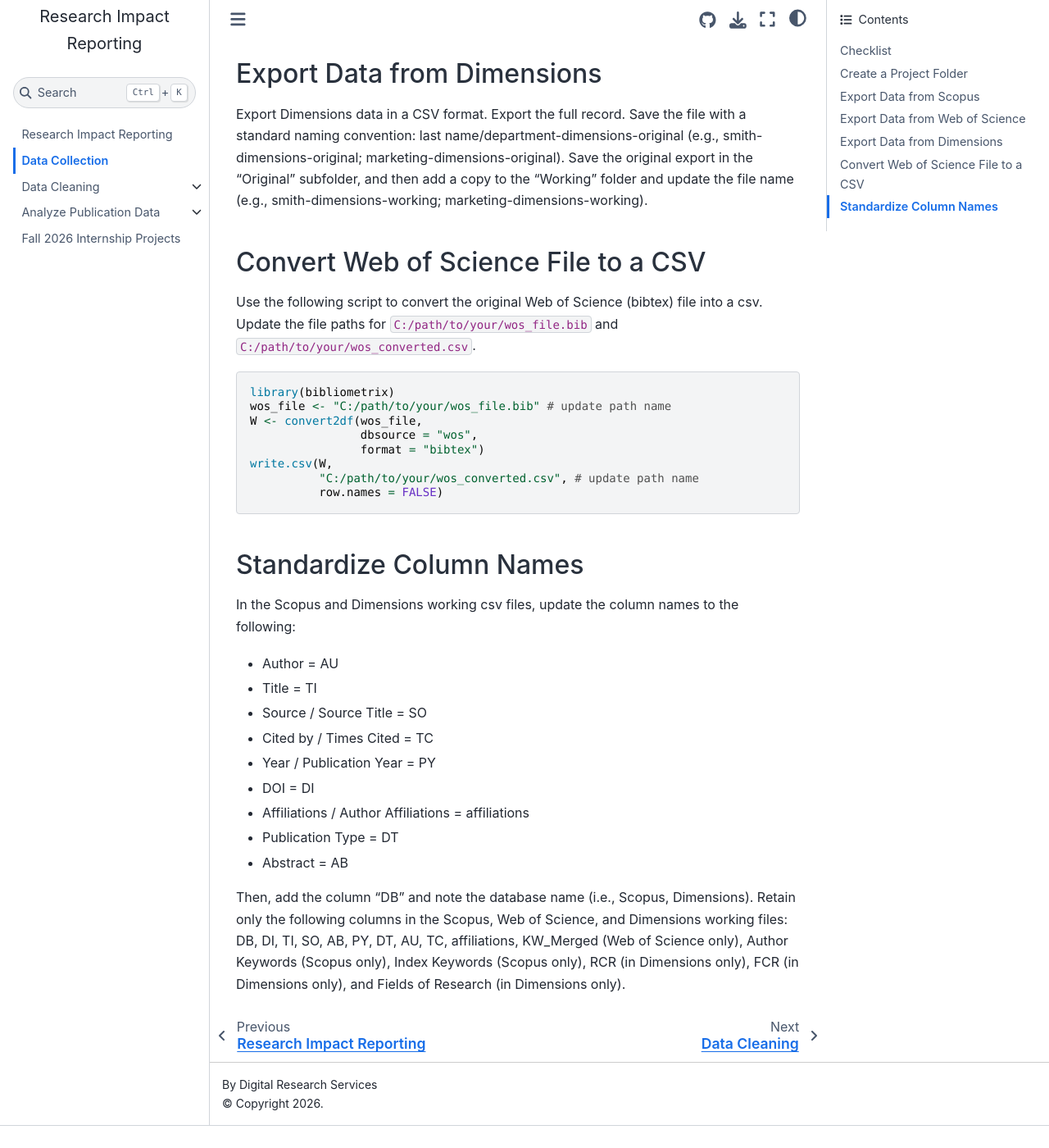
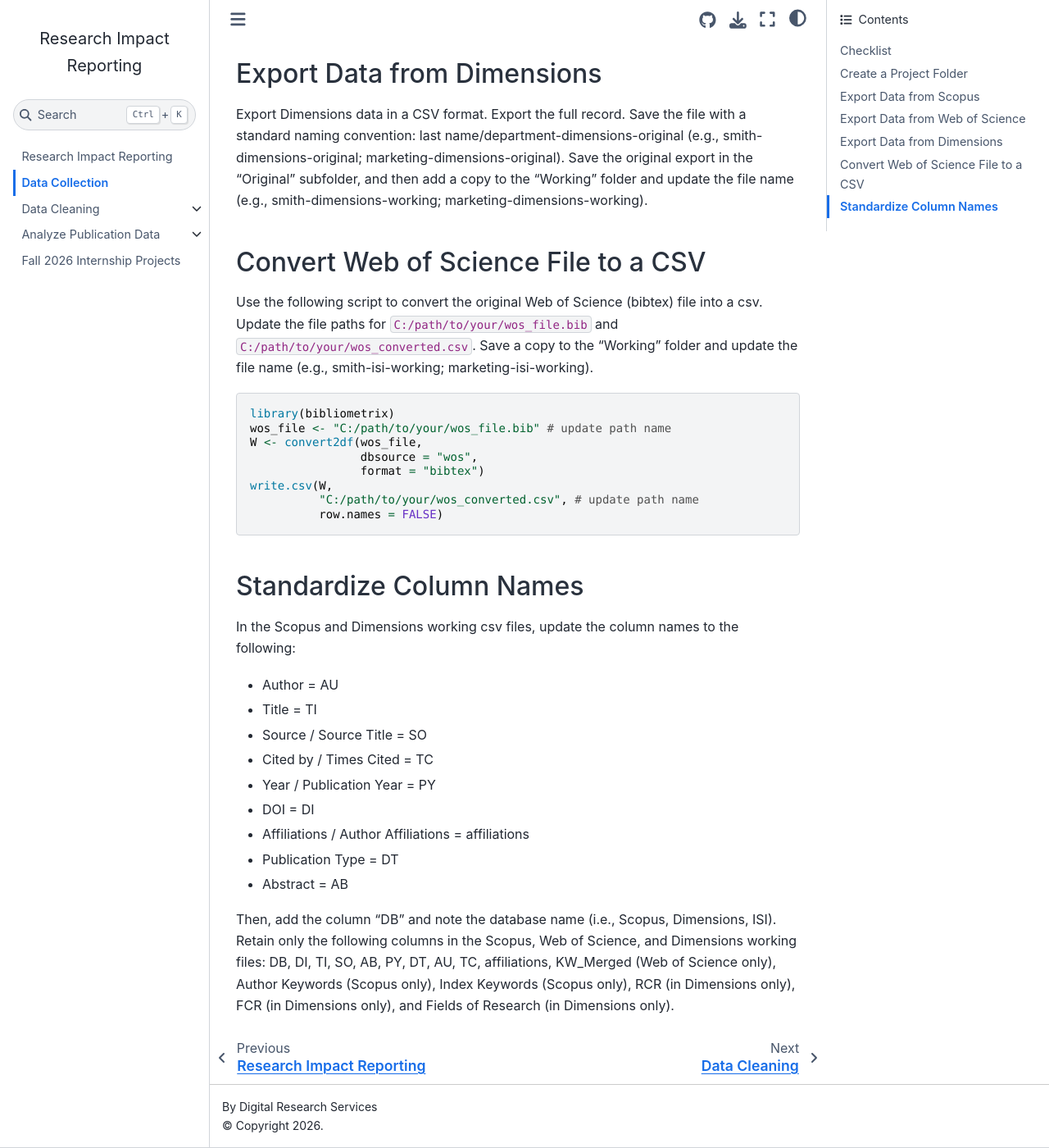
Before and after one commit to vvlooking/research-impact, a Jupyter Book: the page built from website/data-collection.md, in a window 1280 px wide and 1400 px high, scrolled down 1028 px. Shown: the whole window at 82% size. Built offline with Jupyter Book 1.0.4 settings and Sphinx 7.4.7 and the Sphinx Book theme 1.1.4, drawn with Linux system fonts in a browser that asks for light colours; before the commit the page ends 2401 px from its top, so only the background shows below that.

Commit message:
Revise data export and conversion instructions
Updated instructions for converting Web of Science files and standardized column names to include ISI.

````diff
--- a/website/data-collection.md
+++ b/website/data-collection.md
@@ -22,7 +22,8 @@
 Export Dimensions data in a CSV format. Export the full record. Save the file with a standard naming convention: last name/department-dimensions-original (e.g., smith-dimensions-original; marketing-dimensions-original). Save the original export in the "Original" subfolder, and then add a copy to the "Working" folder and update the file name (e.g., smith-dimensions-working; marketing-dimensions-working).
 
 ## Convert Web of Science File to a CSV
-Use the following script to convert the original Web of Science (bibtex) file into a csv. Update the file paths for `C:/path/to/your/wos_file.bib` and `C:/path/to/your/wos_converted.csv`.
+Use the following script to convert the original Web of Science (bibtex) file into a csv. Update the file paths for `C:/path/to/your/wos_file.bib` and `C:/path/to/your/wos_converted.csv`. Save a copy to the "Working" folder and update the file name (e.g., smith-isi-working; marketing-isi-working).
+
 
 ```r
 library(bibliometrix)
@@ -34,6 +35,7 @@
           "C:/path/to/your/wos_converted.csv", # update path name
           row.names = FALSE)
 ```
+
 ## Standardize Column Names
 In the Scopus and Dimensions working csv files, update the column names to the following:
 
@@ -47,4 +49,4 @@
 - Publication Type = DT
 - Abstract = AB
 
-Then, add the column "DB" and note the database name (i.e., Scopus, Dimensions). Retain only the following columns in the Scopus, Web of Science, and Dimensions working files: DB, DI, TI, SO, AB, PY, DT, AU, TC, affiliations, KW_Merged (Web of Science only), Author Keywords (Scopus only), Index Keywords (Scopus only), RCR (in Dimensions only), FCR (in Dimensions only), and Fields of Research (in Dimensions only).
+Then, add the column "DB" and note the database name (i.e., Scopus, Dimensions, ISI). Retain only the following columns in the Scopus, Web of Science, and Dimensions working files: DB, DI, TI, SO, AB, PY, DT, AU, TC, affiliations, KW_Merged (Web of Science only), Author Keywords (Scopus only), Index Keywords (Scopus only), RCR (in Dimensions only), FCR (in Dimensions only), and Fields of Research (in Dimensions only).
````
